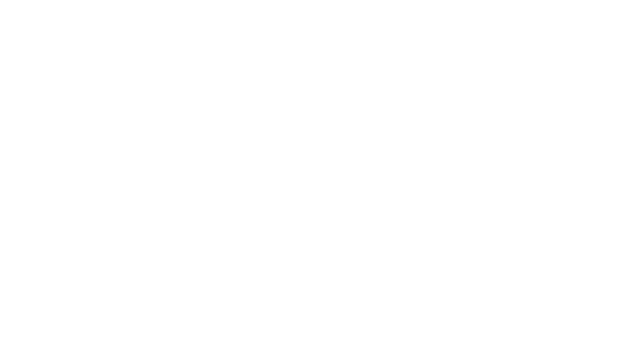
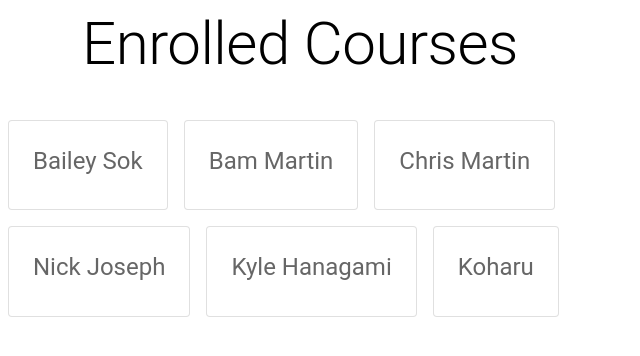
Before and after one commit to divyam123-EECS-Physics/YouTubeCoursify, a React (Create React App) app in the folder TypeReact/chrome-react-seo-extension/: page /EnrolledCourses in a window 1280 px wide. Before the commit this address had no page. Shown: the top 356 px of the page, without its empty margins (0-640 px from the left). Built offline with nearby package versions, Linux system fonts and the light colour scheme.

Commit message:
added enrolled courses outline

```diff
--- a/TypeReact/chrome-react-seo-extension/src/App.tsx
+++ b/TypeReact/chrome-react-seo-extension/src/App.tsx
@@ -11,6 +11,7 @@ import Course_page from './CoursePage';
 import UserCourses from './UserCourses';
 import TemplateCreator from './TemplateCreator';
 import { Typography } from '@mui/material';
+import EnrolledCourses from './EnrolledCourses';
 // import { Router } from 'react-chrome-extension-router';
 
 function App() {
@@ -27,6 +28,7 @@ function App() {
         <Route path="/UserCourses" element={<UserCourses />} />
         <Route path="/course_page/:userid/:course" element={<Course_page />} />
         <Route path="/TemplateCreator" element={<TemplateCreator/>} />
+        <Route path="/EnrolledCourses" element={<EnrolledCourses/>} />
       </Routes>
       </header>
     </div>
--- /dev/null
+++ b/TypeReact/chrome-react-seo-extension/src/EnrolledCourses.tsx
@@ -0,0 +1,48 @@
+import * as React from 'react';
+import Stack from '@mui/material/Stack';
+import Button from '@mui/material/Button';
+import {Link} from 'react-router-dom';
+import Box from '@mui/material/Box';
+import { Typography } from '@mui/material';
+import Card from '@mui/material/Card';
+import CardActions from '@mui/material/CardActions';
+import CardContent from '@mui/material/CardContent';
+import { CardActionArea } from '@mui/material';
+
+export default function EnrolledCourses() {
+    const courseList = [
+        {name:"Bailey Sok"},
+        {name:"Bam Martin"},
+        {name:"Chris Martin"},
+        {name:"Nick Joseph"},
+        {name:"Kyle Hanagami"},
+        {name:"Koharu"},
+
+    ];
+    const path = "/OptionsPage";
+
+    return (
+        <>
+            <Typography variant="h2" sx= {{paddingBottom: 3, margin: 1}}>Enrolled Courses</Typography>
+            <Box sx={{ display: 'flex', flexDirection: 'row', flexWrap: 'wrap', justifyContent: 'flex-start' }}>
+
+                {courseList.map((course) =>
+                    // TODO: change path name
+                    // *textDecor= none gets rids of underline from text
+                    <Link to={path} style={{ textDecoration: 'none' }}>
+                        <Card variant="outlined" sx= {{padding: 1, margin: 1}}>
+                            {/* //! this makes the whole card clickable */}
+                            <CardActionArea>
+                                <CardContent>
+                                    <Typography variant="h5" color="text.secondary" gutterBottom>
+                                    {course.name}
+                                    </Typography>
+                                </CardContent>
+                            </CardActionArea>
+                        </Card>
+                    </Link>
+                )}
+            </Box>
+        </>
+    )
+}
--- a/TypeReact/chrome-react-seo-extension/src/OptionsPage.tsx
+++ b/TypeReact/chrome-react-seo-extension/src/OptionsPage.tsx
@@ -9,7 +9,7 @@ export default function OptionsPage() {
         <Stack spacing={2} direction="column">
             <TextField id="outlined-basic" label="Outlined" variant="outlined" />
             <Link to="/UserCourses"><Button variant="contained">My Created Courses</Button></Link>
-            <Link to="/CreatedCourses"><Button variant="contained">Enrolled Courses</Button></Link>
+            <Link to="/EnrolledCourses"><Button variant="contained">Enrolled Courses</Button></Link>
         </Stack>
     )
 }
```
